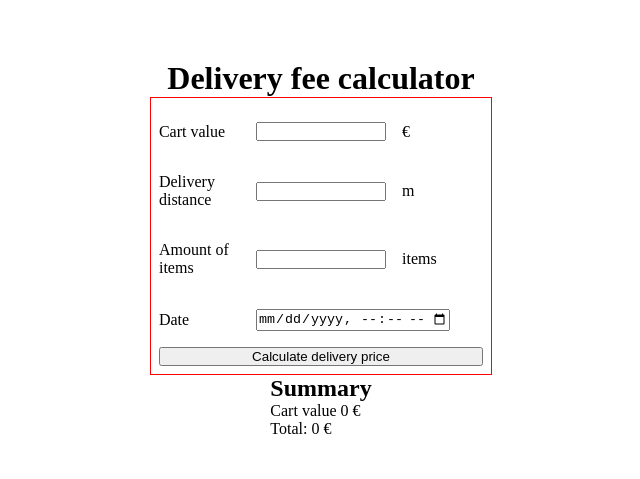
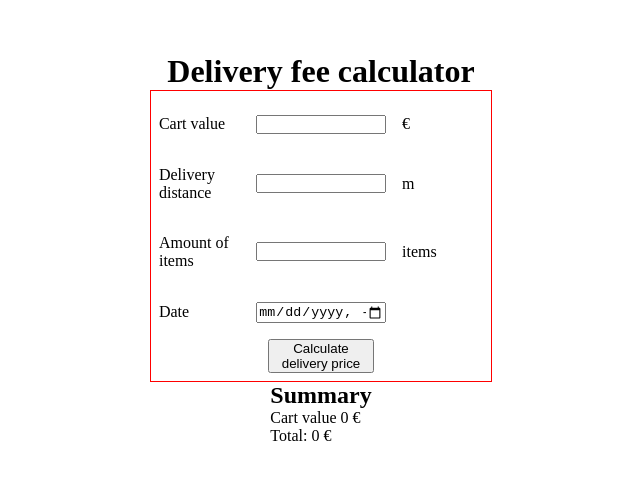
Before and after one commit to JerryUusis/delivery_fee_calculator, a React (Vite) app: page / in a window 1280 px wide. Shown: the part 151-630 px from the top of the page, without its empty margins (319-959 px from the left). Built offline with nearby package versions, Linux system fonts and the light colour scheme.

Commit message:
Centered calendar input

```diff
--- a/src/components/Date.tsx
+++ b/src/components/Date.tsx
@@ -4,7 +4,7 @@ interface DateProps {
 
 const DateInput: React.FC<DateProps> = ({ handleDateAndTime }) => {
     return (
-        <div className="date-input-container">
+        <div className="input-container">
             <label htmlFor="date-input">Date</label>
             <input
                 required
@@ -14,6 +14,7 @@ const DateInput: React.FC<DateProps> = ({ handleDateAndTime }) => {
                 data-test-id="orderTime"
                 onChange={handleDateAndTime}
             />
+            <p></p>
         </div>
     )
 }
--- a/src/index.css
+++ b/src/index.css
@@ -49,11 +49,11 @@
     display: inline;
 }
 
-.date-input-container label {
-    margin-right: 1rem;
+#date-input {
+    width: 40%;
 }
 
-#date-input {
-    width: 60%;
-    margin-right: auto;
+.input-fields-container button {
+    width: 33%;
+    margin: auto;
 }
```
